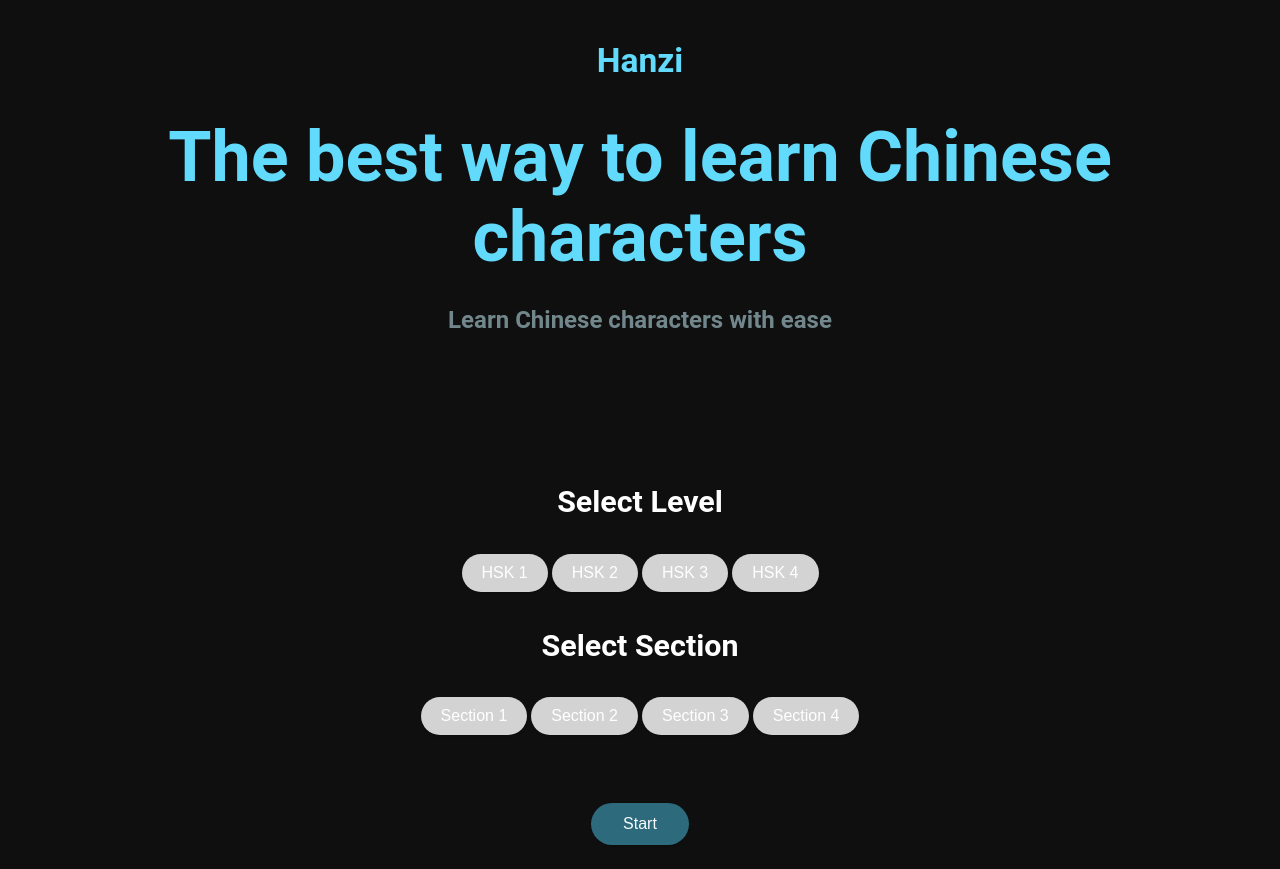
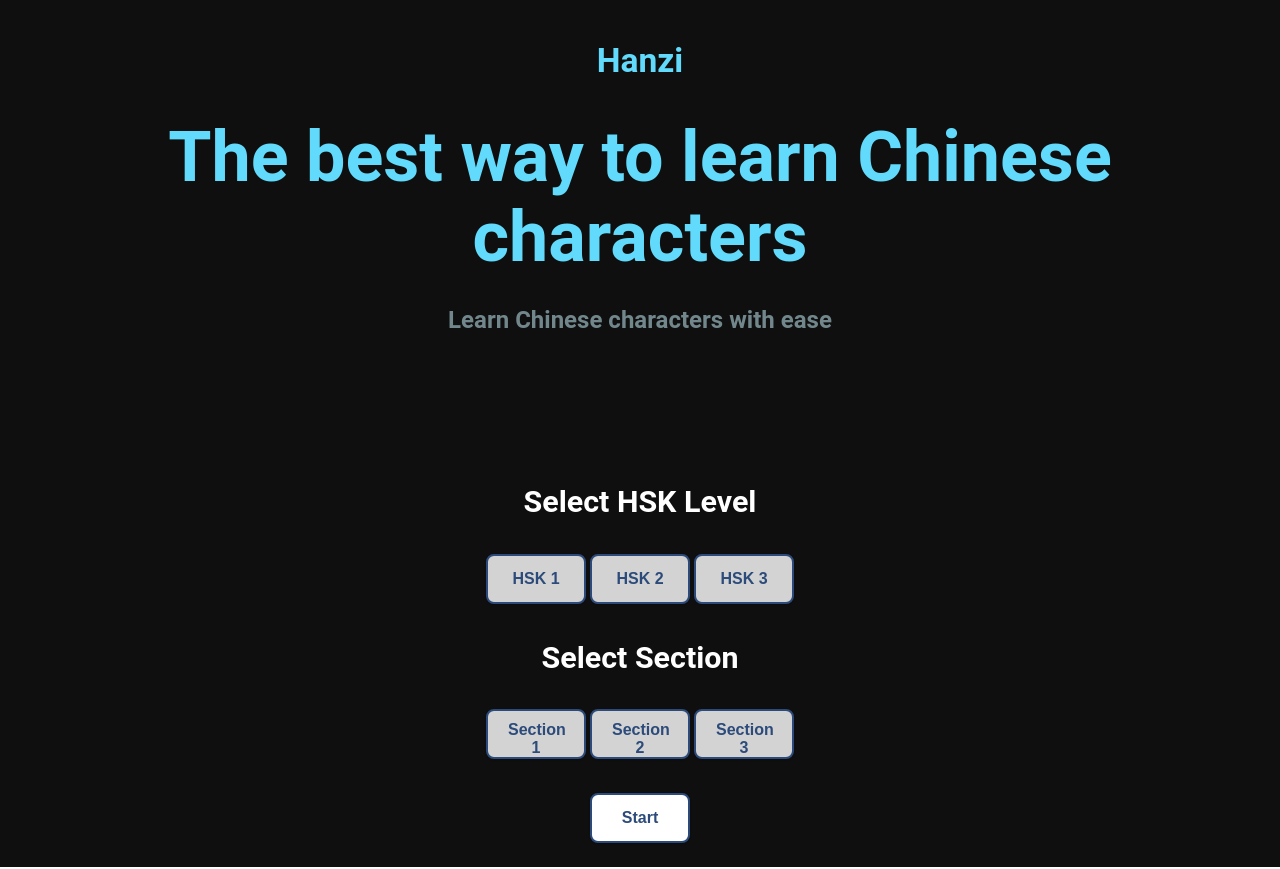
Before and after one commit to schofield-paul/hanzi, a React (Create React App) app: page / in a window 1280 px wide. Built offline with nearby package versions, Linux system fonts and the light colour scheme.

Commit message:
restyle homepage buttons

```diff
--- a/src/pages/Selection/SelectionPage.module.css
+++ b/src/pages/Selection/SelectionPage.module.css
@@ -7,20 +7,6 @@
 
 .color {
   background-color: #d35c00;
-}
-
-.startButton {
-  background-color: #2d6b7c;
-  border: none;
-  color: #f8fcff;
-  padding: 12px 32px;
-  text-align: center;
-  text-decoration: none;
-  display: inline-block;
-  font-size: 16px;
-  margin: 4px 2px;
-  cursor: pointer;
-  margin-top: 4rem;
 }
 
 .dropdownContent {
@@ -35,3 +21,35 @@
   align-items: center;
   margin-top: 2rem;
 }
+
+.btn {
+  width: 100px;
+  height: 50px;
+  color: rgb(44, 75, 122);
+  background-color: #fff;
+  border: 2px solid rgb(44, 75, 122);
+  border-radius: 8px;
+  font-size: 16px;
+  font-weight: bold;
+  cursor: pointer;
+  transition: background-color 0.3s, color 0.3s, border-color 0.3s;
+}
+
+.btn:hover {
+  background-color: rgb(44, 75, 122);
+  color: #fff;
+}
+
+.startButton {
+  width: 100px;
+  height: 50px;
+  color: rgb(44, 75, 122);
+  background-color: #fff;
+  border: 2px solid rgb(44, 75, 122);
+  border-radius: 8px;
+  font-size: 16px;
+  font-weight: bold;
+  cursor: pointer;
+  transition: background-color 0.3s, color 0.3s, border-color 0.3s;
+  margin-top: 30px;
+}
--- a/src/pages/Selection/SelectionPage.tsx
+++ b/src/pages/Selection/SelectionPage.tsx
@@ -11,6 +11,7 @@ export default function Selections() {
     selectedSection: null,
     data: null,
   });
+
   const { selectedLevel, selectedSection, data } = selectedItems;
   const navigate = useNavigate();
 
@@ -26,9 +27,9 @@ export default function Selections() {
 
   const fetchData = async () => {
     try {
-      const response = await fetch("https://hanzi-app.onrender.com/hanzi");
+      //const response = await fetch("https://hanzi-app.onrender.com/hanzi");
       // Mock API call
-      //const response = await fetch("http://localhost:3001/api/hanzi");
+      const response = await fetch("http://localhost:3001/api/hanzi");
 
       if (!response.ok) {
         throw new Error("Failed to fetch data");
@@ -49,12 +50,12 @@ export default function Selections() {
   return (
     <div className={classNames(style.contentContainer)}>
       <div>
-        <h3 className={classNames(style.selectPrompts)}>Select Level</h3>
+        <h3 className={classNames(style.selectPrompts)}>Select HSK Level</h3>
         <div className={classNames(style.dropdownContent)}>
-          {[1, 2, 3, 4].map((level) => (
+          {[1, 2, 3].map((level) => (
             <button
               key={`level-${level}`}
-              className="btn"
+              className={classNames(style.btn)}
               style={getItemStyle("selectedLevel", level)}
               onClick={() => handleItemClick("selectedLevel", level)}
               disabled={selectedLevel === level}
@@ -67,10 +68,10 @@ export default function Selections() {
       <div>
         <h3 className={classNames(style.selectPrompts)}>Select Section</h3>
         <div className={classNames(style.dropdownContent)}>
-          {["1", "2", "3", "4"].map((section) => (
+          {["1", "2", "3"].map((section) => (
             <button
               key={`section-${section}`}
-              className="btn"
+              className={classNames(style.btn)}
               style={getItemStyle("selectedSection", section)}
               onClick={() => handleItemClick("selectedSection", section)}
               disabled={selectedSection === section}
@@ -83,7 +84,7 @@ export default function Selections() {
       <button
         onClick={fetchData}
         className={classNames(style.startButton)}
-        disabled={!selectedLevel || !selectedSection}
+        disabled={!selectedLevel}
       >
         Start
       </button>
```
